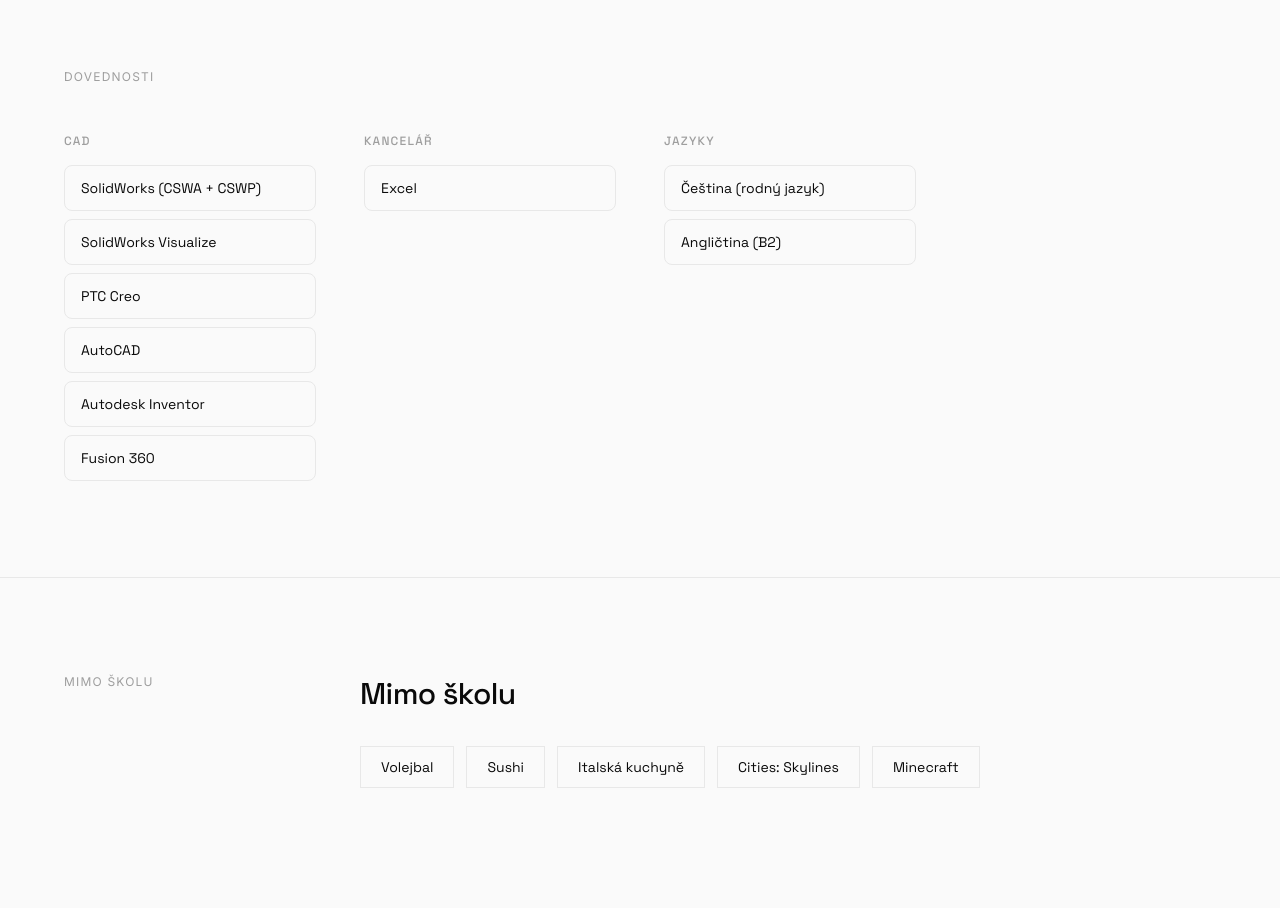
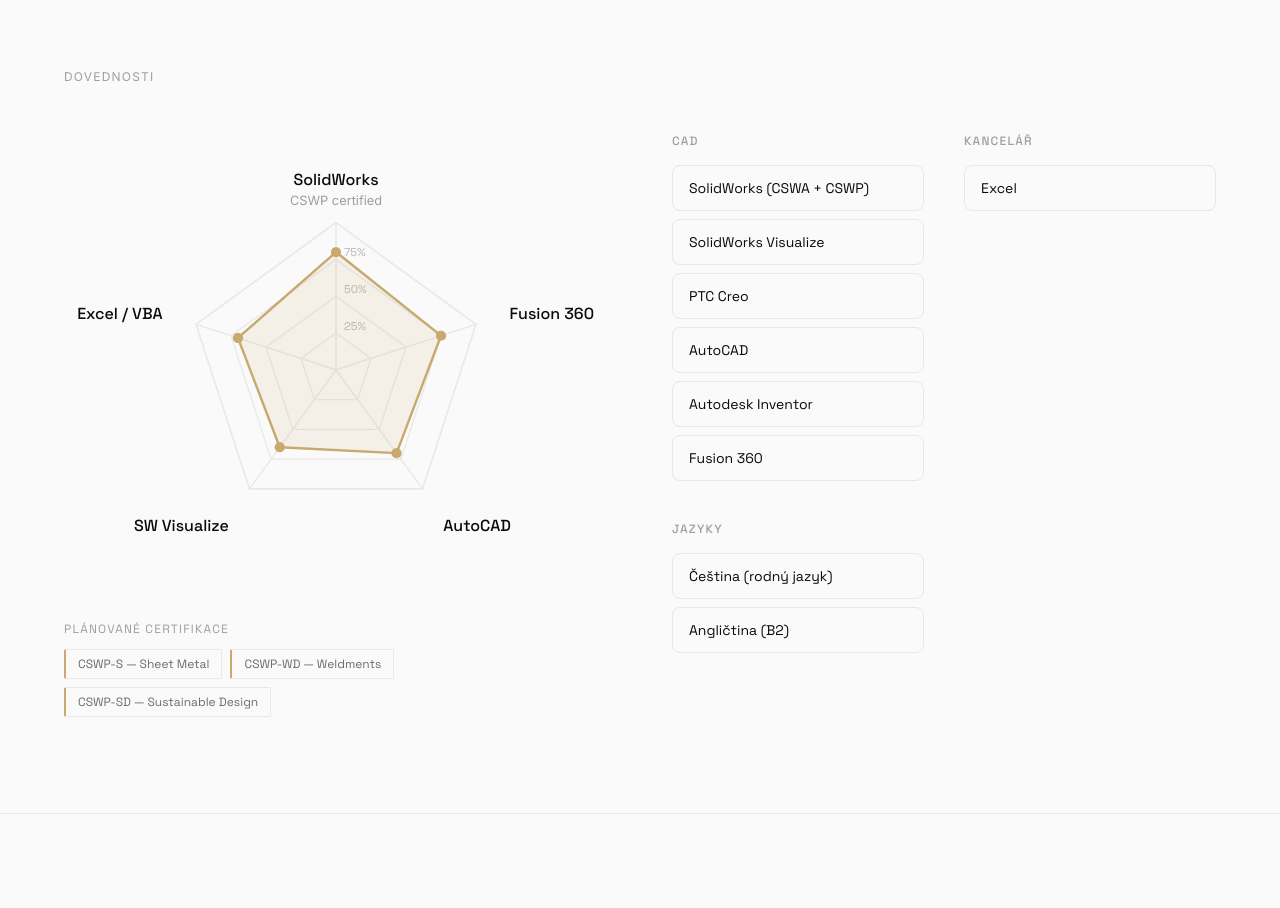
Before and after one commit to JanHrnek/portfolio, a Next.js app: page /about in a window 1280 px wide. Shown: the part 2160-3068 px from the top of the page. Built offline with nearby package versions, Linux system fonts and the light colour scheme.

Commit message:
feat: skills radar chart + upcoming certifications

```diff
--- a/src/app/about/page.tsx
+++ b/src/app/about/page.tsx
@@ -5,6 +5,7 @@
 import Navbar from "@/components/Navbar"
 import Footer from "@/components/Footer"
 import ScrollProgress from "@/components/ScrollProgress"
+import RadarChart from "@/components/RadarChart"
 import { spring } from "@/lib/animation"
 
 // ── Data ──────────────────────────────────────────────────────
@@ -389,7 +390,38 @@
               </p>
             </FadeIn>
 
-            <div className="grid grid-cols-1 sm:grid-cols-2 lg:grid-cols-4 gap-x-12 gap-y-10">
+            <div className="grid grid-cols-1 lg:grid-cols-2 gap-16 items-start">
+              {/* Left — radar chart + planned certs */}
+              <FadeIn delay={0.05}>
+                <RadarChart />
+                <div className="mt-8">
+                  <p
+                    className="text-xs uppercase tracking-[0.1em] mb-3 font-heading"
+                    style={{ color: "var(--color-subtle)" }}
+                  >
+                    Plánované certifikace
+                  </p>
+                  <div className="flex flex-wrap gap-2">
+                    {["CSWP-S — Sheet Metal", "CSWP-WD — Weldments", "CSWP-SD — Sustainable Design"].map((cert) => (
+                      <span
+                        key={cert}
+                        className="text-xs font-heading px-3 py-1.5"
+                        style={{
+                          border: "1px solid var(--color-border)",
+                          borderLeft: "2px solid var(--color-accent)",
+                          color: "var(--color-muted)",
+                          borderRadius: "2px",
+                        }}
+                      >
+                        {cert}
+                      </span>
+                    ))}
+                  </div>
+                </div>
+              </FadeIn>
+
+              {/* Right — skill category cards */}
+              <div className="grid grid-cols-1 sm:grid-cols-2 gap-x-10 gap-y-10">
                 {skillCategories.map((cat, ci) => (
                   <div key={cat.name}>
                     <FadeIn delay={ci * 0.08}>
@@ -411,6 +443,7 @@
                     </div>
                   </div>
                 ))}
+              </div>
             </div>
           </div>
         </section>
--- /dev/null
+++ b/src/components/RadarChart.tsx
@@ -0,0 +1,188 @@
+"use client"
+
+import { useRef } from "react"
+import { motion, useInView } from "framer-motion"
+
+const CX = 170
+const CY = 148
+const R = 92
+const N = 5
+
+const skills = [
+  { label: "SolidWorks", sublabel: "CSWP certified", level: 0.80 },
+  { label: "Fusion 360",  sublabel: null,             level: 0.75 },
+  { label: "AutoCAD",     sublabel: null,             level: 0.70 },
+  { label: "SW Visualize",sublabel: null,             level: 0.65 },
+  { label: "Excel / VBA", sublabel: null,             level: 0.70 },
+]
+
+const RINGS = [0.25, 0.5, 0.75, 1.0]
+
+function axisAngle(i: number) {
+  return -Math.PI / 2 + (2 * Math.PI * i) / N
+}
+
+function pt(r: number, i: number): [number, number] {
+  const a = axisAngle(i)
+  return [CX + r * Math.cos(a), CY + r * Math.sin(a)]
+}
+
+function ringPoints(r: number): string {
+  return Array.from({ length: N }, (_, i) => pt(r, i).join(",")).join(" ")
+}
+
+function dataPoints(): string {
+  return skills.map((s, i) => pt(R * s.level, i).join(",")).join(" ")
+}
+
+function labelAnchor(i: number): "middle" | "start" | "end" {
+  if (i === 0) return "middle"
+  if (i === 1 || i === 2) return "start"
+  return "end"
+}
+
+export default function RadarChart() {
+  const ref = useRef(null)
+  const isInView = useInView(ref, { once: true, margin: "-80px" })
+
+  return (
+    <div ref={ref}>
+      <svg
+        viewBox="0 0 340 285"
+        width="100%"
+        aria-hidden
+        style={{ overflow: "visible" }}
+      >
+        {/* Background rings */}
+        {RINGS.map((ratio, ri) => (
+          <motion.polygon
+            key={ri}
+            points={ringPoints(R * ratio)}
+            fill="none"
+            stroke="var(--color-border)"
+            strokeWidth={ratio === 1 ? 1 : 0.8}
+            initial={{ opacity: 0 }}
+            animate={isInView ? { opacity: 1 } : { opacity: 0 }}
+            transition={{ delay: ri * 0.08, duration: 0.35 }}
+          />
+        ))}
+
+        {/* Ring percentage labels (25 / 50 / 75) */}
+        {[0.25, 0.5, 0.75].map((ratio, ri) => {
+          const [x, y] = pt(R * ratio, 0)
+          return (
+            <motion.text
+              key={ri}
+              x={x + 5}
+              y={y - 2}
+              fontSize="7"
+              fontFamily="var(--font-heading)"
+              fill="var(--color-subtle)"
+              textAnchor="start"
+              dominantBaseline="auto"
+              initial={{ opacity: 0 }}
+              animate={isInView ? { opacity: 0.75 } : { opacity: 0 }}
+              transition={{ delay: 0.25 + ri * 0.08 }}
+            >
+              {ratio * 100}%
+            </motion.text>
+          )
+        })}
+
+        {/* Axis lines */}
+        {skills.map((_, i) => {
+          const [x, y] = pt(R, i)
+          return (
+            <motion.line
+              key={i}
+              x1={CX}
+              y1={CY}
+              x2={x}
+              y2={y}
+              stroke="var(--color-border)"
+              strokeWidth="0.9"
+              initial={{ opacity: 0 }}
+              animate={isInView ? { opacity: 1 } : { opacity: 0 }}
+              transition={{ delay: 0.15 + i * 0.06 }}
+            />
+          )
+        })}
+
+        {/* Data polygon + dots — scaled from center */}
+        <motion.g
+          style={{ transformOrigin: `${CX}px ${CY}px` }}
+          initial={{ scale: 0.35, opacity: 0 }}
+          animate={isInView ? { scale: 1, opacity: 1 } : { scale: 0.35, opacity: 0 }}
+          transition={{ delay: 0.45, type: "spring", stiffness: 150, damping: 22 }}
+        >
+          <polygon
+            points={dataPoints()}
+            fill="var(--color-accent)"
+            fillOpacity="0.13"
+            stroke="var(--color-accent)"
+            strokeWidth="1.5"
+            strokeLinejoin="round"
+          />
+          {skills.map((s, i) => {
+            const [x, y] = pt(R * s.level, i)
+            return (
+              <circle
+                key={i}
+                cx={x}
+                cy={y}
+                r={3.2}
+                fill="var(--color-accent)"
+              />
+            )
+          })}
+        </motion.g>
+
+        {/* Skill labels */}
+        {skills.map((s, i) => {
+          const LOFF = 22
+          const [lx, ly] = pt(R + LOFF, i)
+          const anchor = labelAnchor(i)
+
+          // Nudge bottom labels down a bit, top label up a bit
+          const dyMain = i === 0 ? -5 : i === 2 || i === 3 ? 5 : 0
+
+          return (
+            <motion.g
+              key={i}
+              initial={{ opacity: 0 }}
+              animate={isInView ? { opacity: 1 } : { opacity: 0 }}
+              transition={{ delay: 0.5 + i * 0.09 }}
+            >
+              <text
+                x={lx}
+                y={ly + dyMain}
+                textAnchor={anchor}
+                dominantBaseline="central"
+                fontSize="10"
+                fontFamily="var(--font-heading)"
+                fontWeight="500"
+                fill="var(--color-text)"
+              >
+                {s.label}
+              </text>
+              {s.sublabel && (
+                <text
+                  x={lx}
+                  y={ly + dyMain + 13}
+                  textAnchor={anchor}
+                  dominantBaseline="central"
+                  fontSize="8"
+                  fontFamily="var(--font-body)"
+                  fill="var(--color-subtle)"
+                >
+                  {s.sublabel}
+                </text>
+              )}
+            </motion.g>
+          )
+        })}
+      </svg>
+
+    </div>
+  )
+}
```
Lines whose indentation alone changed are shown as unchanged.
